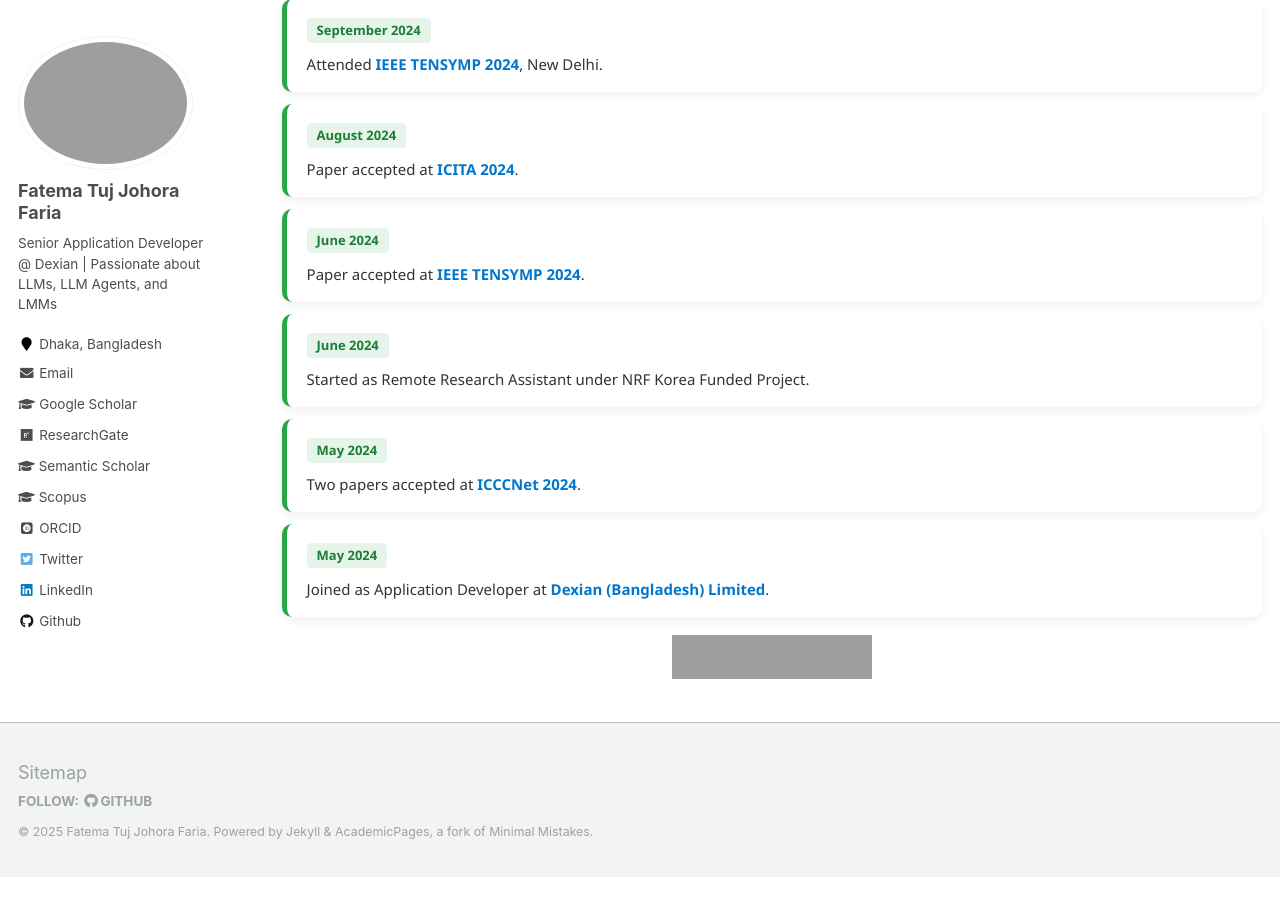
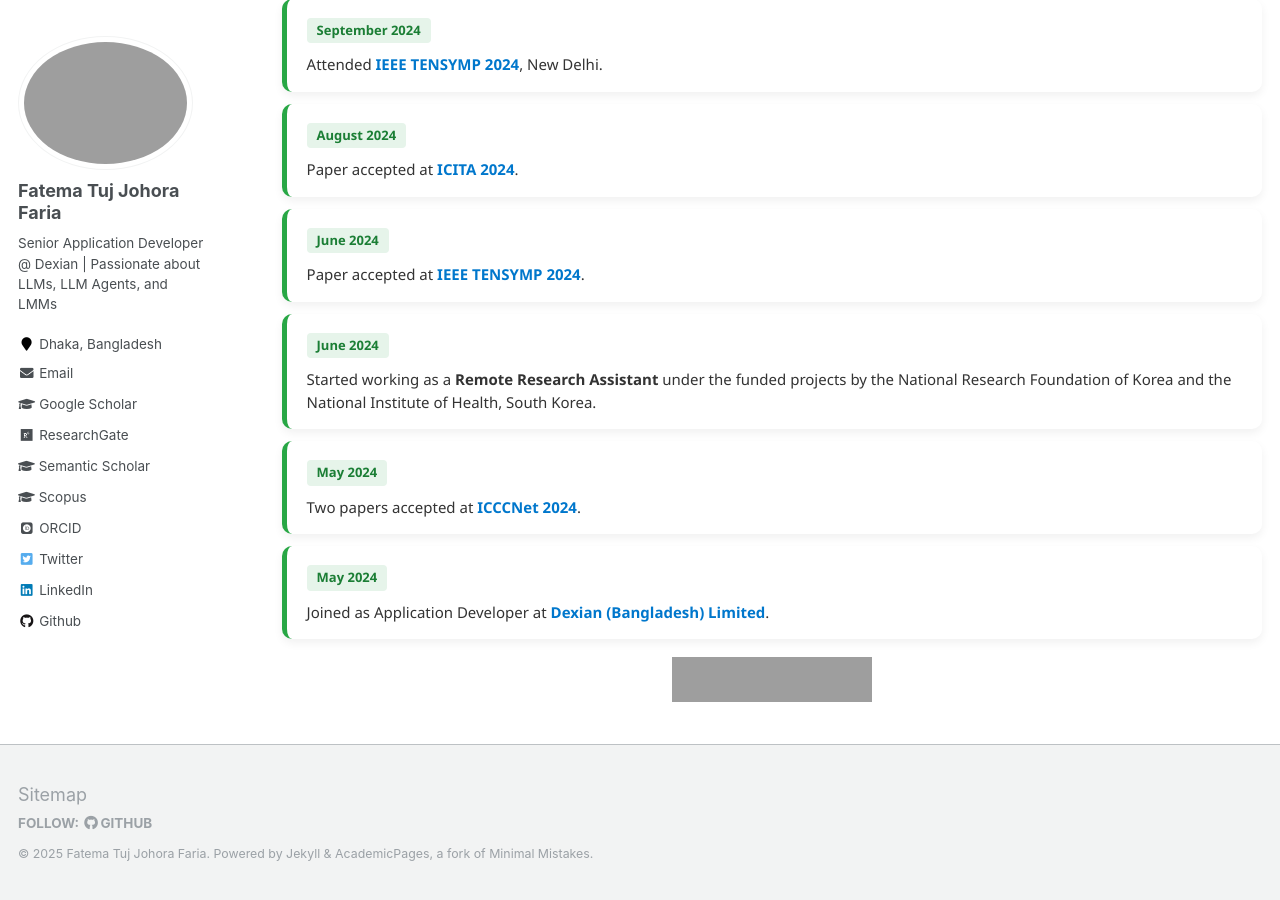
Before and after one commit to fatemafaria142/fatemafaria142.github.io, a Jekyll site: the page built from _pages/about.md, in a window 1280 px wide and 900 px high, scrolled down 2400 px. Built offline with Jekyll 4.4.1, drawn with Linux system fonts in a browser that asks for light colours; some web fonts are replaced; before the commit the page ends 3277 px from its top, so only the background shows below that; grey boxes are pictures that could not be loaded.

Commit message:
Update about

```diff
--- a/_pages/about.md
+++ b/_pages/about.md
@@ -320,7 +320,9 @@
 
 <div class="news-card year-2024">
   <div class="news-date">June 2024</div>
-  <div class="news-desc">Started as Remote Research Assistant under NRF Korea Funded Project.</div>
+  <div class="news-desc">
+    Started working as a <strong>Remote Research Assistant</strong> under the funded projects by the National Research Foundation of Korea and the National Institute of Health, South Korea.
+  </div>
 </div>
 
 <div class="news-card year-2024">
```
